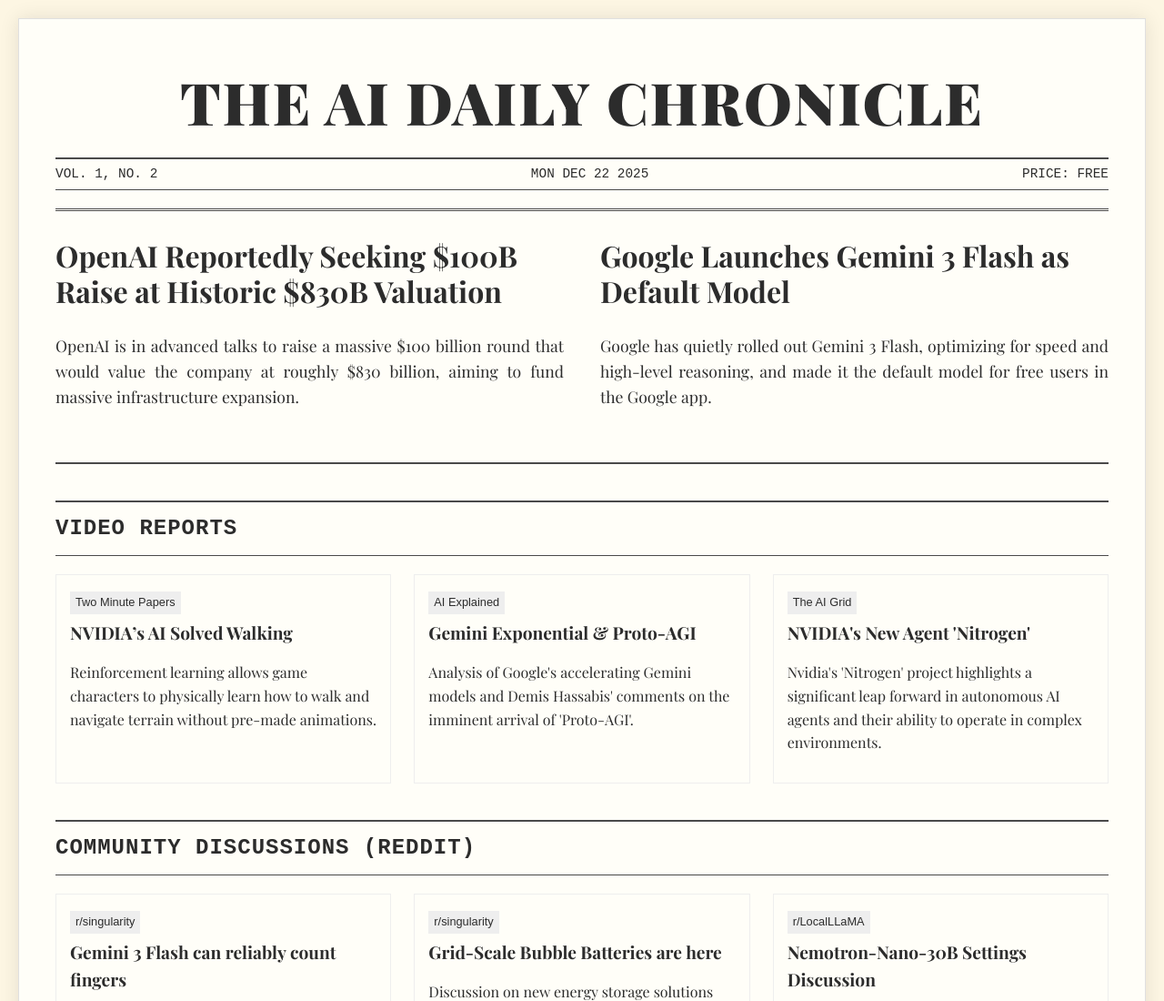
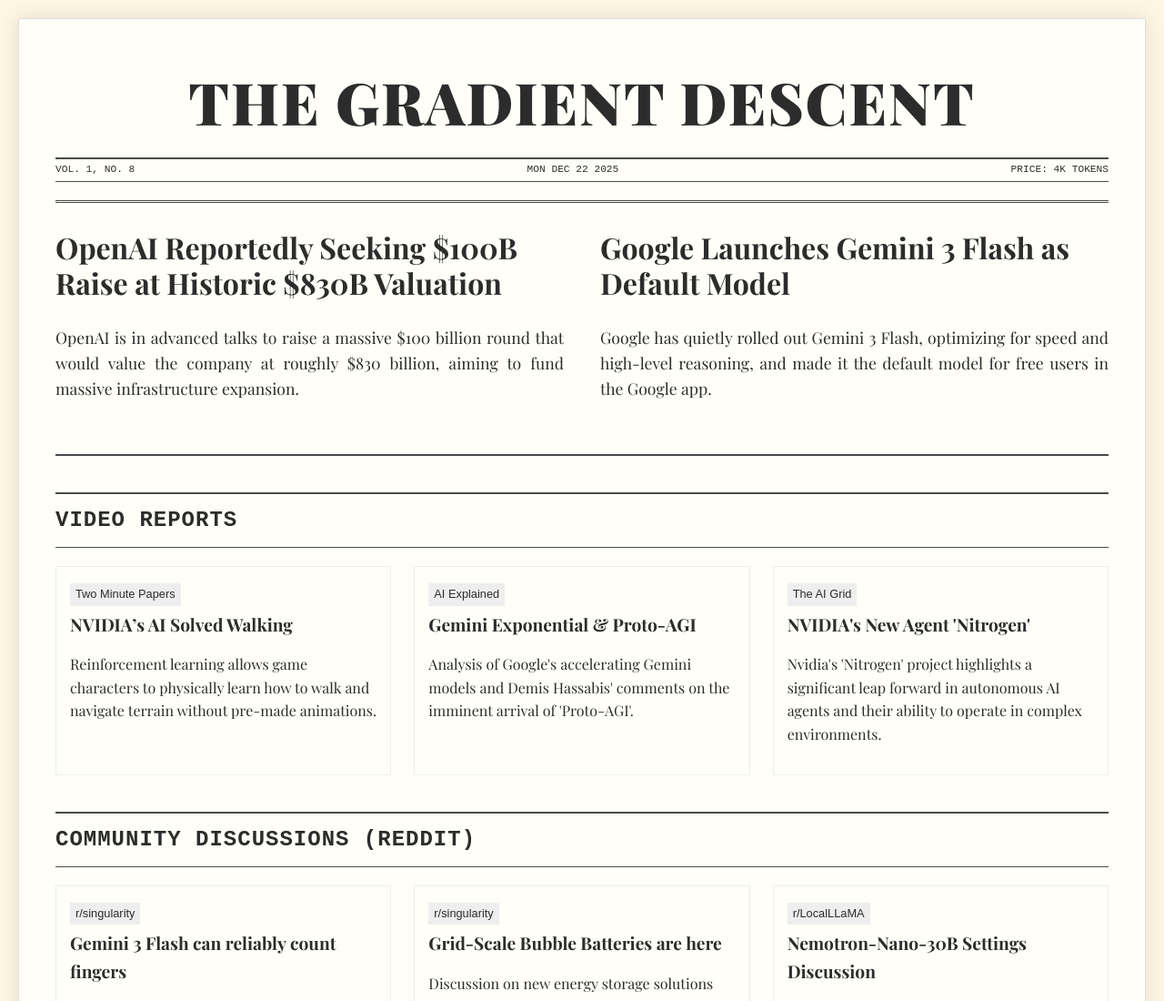
Before and after one commit to imraf/ai-news, a plain HTML site: page index.html in a window 1280 px wide. Shown: the top 1100 px of the page at 91% size. Drawn offline with nearby package versions, Linux system fonts and the light colour scheme.

Commit message:
Update index.html

```diff
--- a/index.html
+++ b/index.html
@@ -3,7 +3,7 @@
 <head>
     <meta charset="UTF-8">
     <meta name="viewport" content="width=device-width, initial-scale=1.0">
-    <title>The AI Daily Chronicle</title>
+    <title>The Gradient Descent</title>
     <style>
         :root {
             --paper-bg: #fdf6e3;
@@ -53,9 +53,9 @@
             display: flex;
             justify-content: space-between;
             border-bottom: 1px solid var(--border-color);
-            padding: 5px 0;
+            padding: 3px 0;
             font-family: 'Courier New', Courier, monospace;
-            font-size: 0.9rem;
+            font-size: 0.7rem;
             text-transform: uppercase;
         }
 
@@ -222,11 +222,11 @@
 <body>
     <div class="container">
         <header>
-            <h1 class="masthead">The AI Daily Chronicle</h1>
+            <h1 class="masthead">The Gradient Descent</h1>
             <div class="meta-bar">
-                <span>Vol. 1, No. 2</span>
+                <span>Vol. 1, No. 8</span>
                 <span>Mon Dec 22 2025</span>
-                <span>Price: Free</span>
+                <span>Price: 4K Tokens</span>
             </div>
         </header>
 
```
